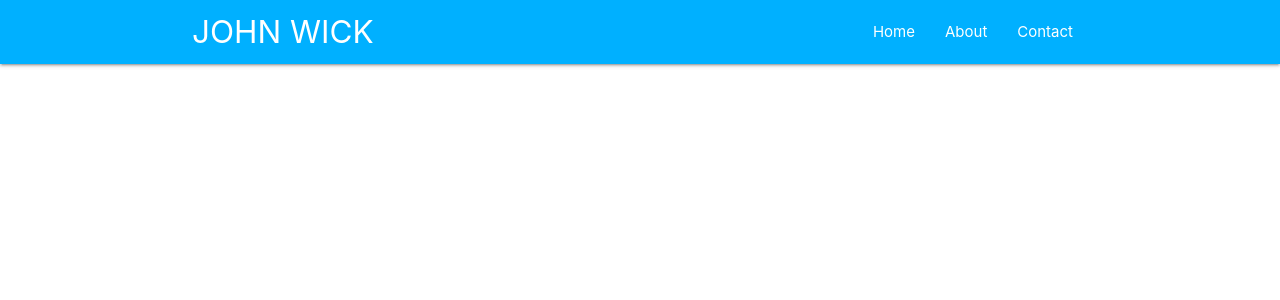
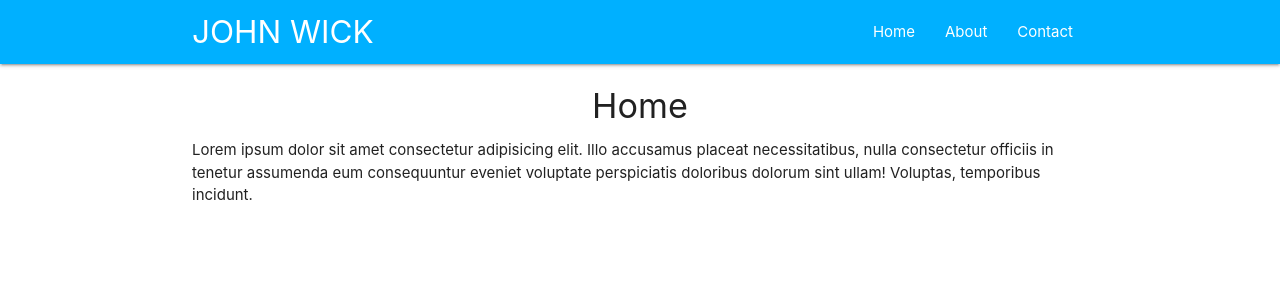
Before and after one commit to mitesh-pv/react_basics, a React (Create React App) app in the folder part_6/portfolioapp/: page / in a window 1280 px wide. Shown: the top 300 px of the page. Built offline with nearby package versions, Linux system fonts and the light colour scheme.

Commit message:
redirecting to a page automatically after 2 seconds fromt the page using props attribute

```diff
--- a/part_6/portfolioapp/src/App.js
+++ b/part_6/portfolioapp/src/App.js
@@ -10,7 +10,7 @@
     <BrowserRouter>
       <div className="App">
         <Navbar />
-        <Route path="/Home" component={Home} />
+        <Route exact path="/" component={Home} />
         <Route path="/About" component={About} />
         <Route path="/Contact" component={Contact} />
       </div>
--- a/part_6/portfolioapp/src/components/Contact.js
+++ b/part_6/portfolioapp/src/components/Contact.js
@@ -1,7 +1,16 @@
+// adding router information to the props
+
+
 import React from 'react'
 
-const Contact =()=>{
+const Contact =(props)=>{
 
+    // console.log(props);
+
+    // redirecting to the about page after 2 seconds
+    setTimeout(()=>{
+        props.history.push('/About')
+    }, 2000);
     return(
         <div className="container">
             <h4 className="center">Contact</h4>
--- a/part_6/portfolioapp/src/components/Navbar.js
+++ b/part_6/portfolioapp/src/components/Navbar.js
@@ -8,7 +8,7 @@
             <div className="container">
                 <a  href="./Home" className="brand-logo">JOHN WICK</a>
                 <ul className="right">
-                    <li><a href="/Home">Home</a></li>
+                    <li><a href="/">Home</a></li>
                     <li><a href="/About">About</a></li>
                     <li><a href="/Contact">Contact</a></li>
                 </ul>
```
